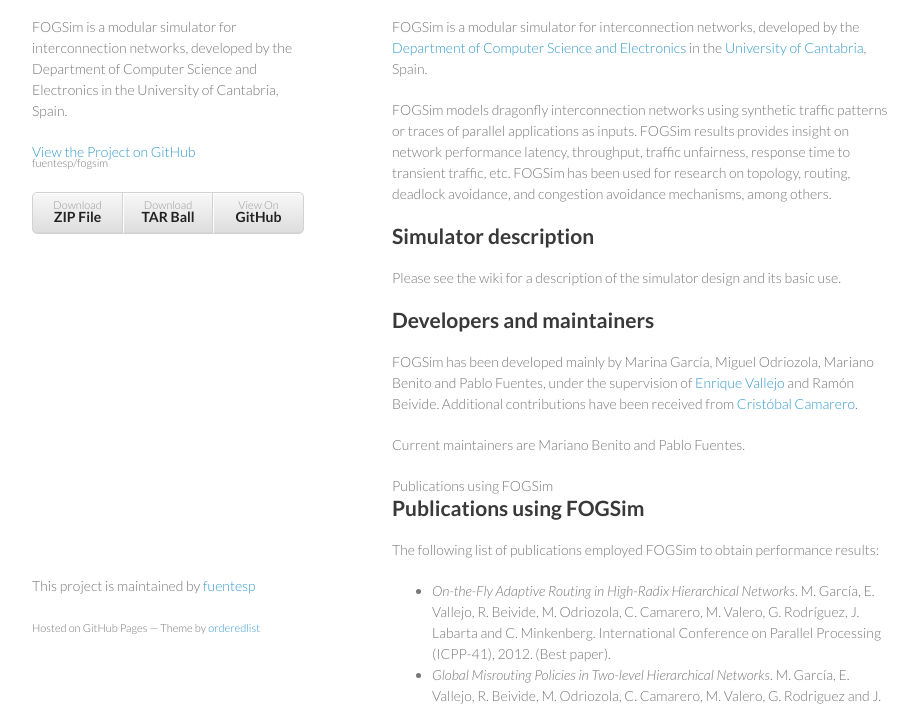
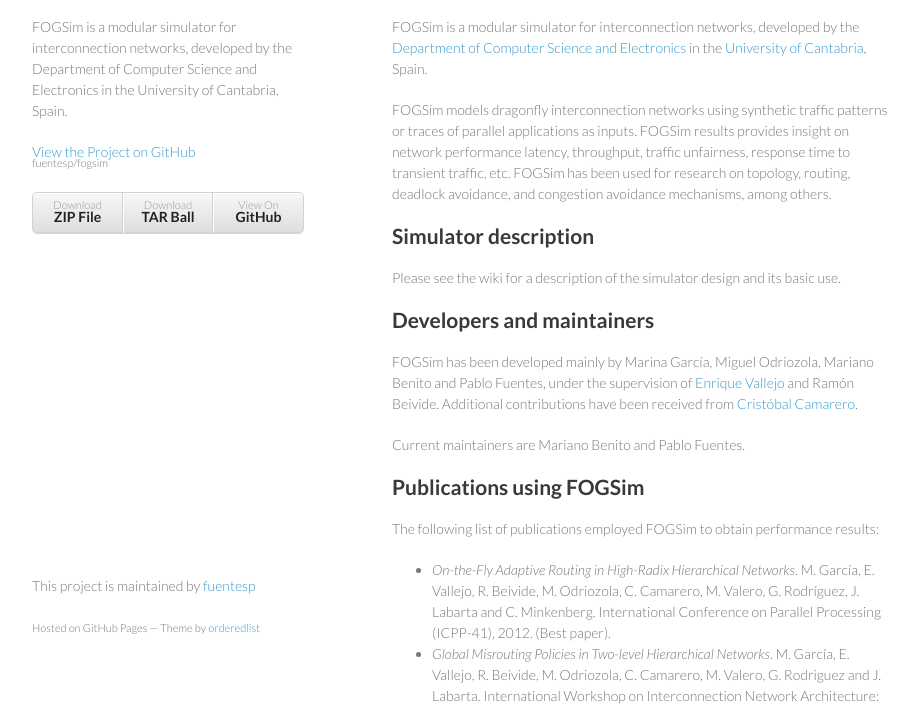
Before and after one commit to fuentesp/fogsim, a plain HTML site: page index.html in a window 1280 px wide. Shown: the part 93-800 px from the top of the page, without its empty margins (178-1096 px from the left). Drawn offline with Linux system fonts and the light colour scheme.

Commit message:
Update index.html

```diff
--- a/index.html
+++ b/index.html
@@ -47,8 +47,6 @@
 
 <p>Current maintainers are Mariano Benito and Pablo Fuentes.</p>
 
-Publications using FOGSim
-
 <h2>
 <a id="publications-using-fogsim" class="anchor" href="#publications-using-fogsim" aria-hidden="true"><span class="octicon octicon-link"></span></a>Publications using FOGSim</h2>
 
```
